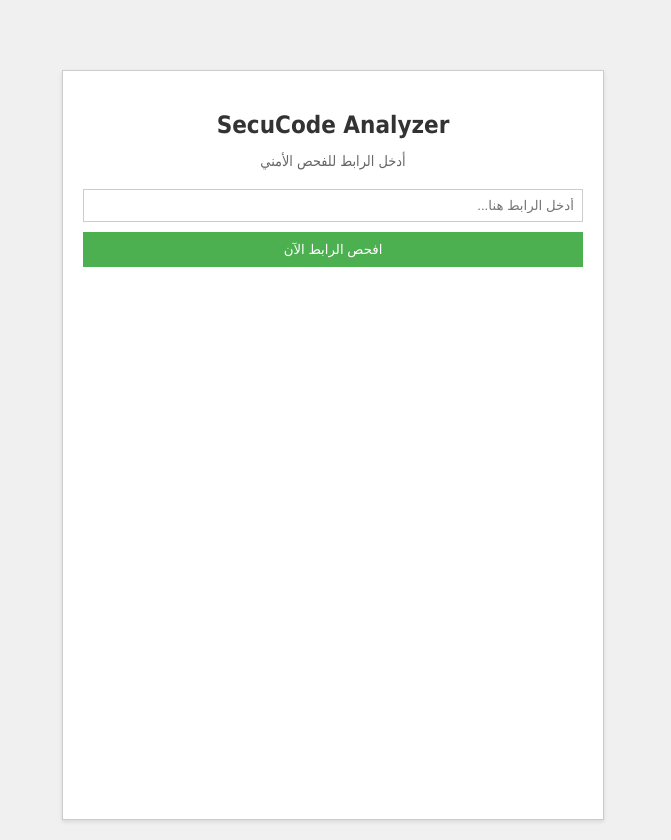
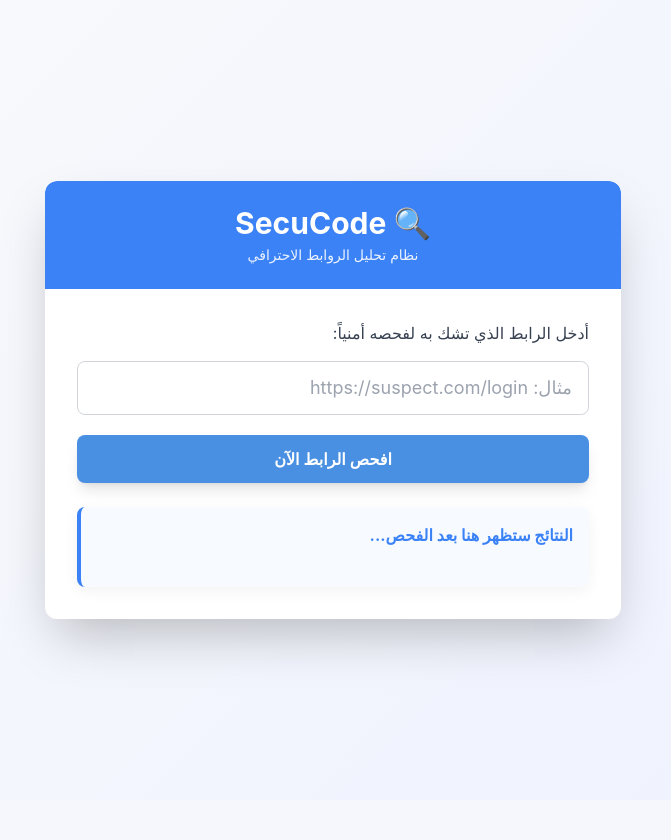
Before and after one commit to Gaqt13/SecuCode_Pro, a Flask app: page / in a window 1280 px wide. Shown: the whole page, without its empty margins (307-978 px from the left). After the commit the page ends 665 px from the top, so only its background shows below. Run offline with Flask 3, Linux system fonts and the light colour scheme; some libraries are stand-ins or nearby versions.

Commit message:
Revise title and enhance UI for SecuCode
Updated the title and improved styling for the SecuCode analyzer interface. Enhanced button functionality and result display for better user experience.

```diff
--- a/templates/index.html
+++ b/templates/index.html
@@ -3,213 +3,221 @@
 <head>
     <meta charset="UTF-8">
     <meta name="viewport" content="width=device-width, initial-scale=1.0">
-    <title>SecuCode - نظام تحليل الروابط</title>
+    <title>SecuCode - كاشف الروابط المشبوهة</title>
+
+    <!-- تحميل Tailwind CSS (مكتبة خفيفة وسريعة) -->
+    <script src="https://cdn.tailwindcss.com"></script>
     <style>
-        /* CSS بسيط مطابق للمظهر الوظيفي القديم */
+        :root {
+            --primary-color: #4A90E2;
+            --secondary-color: #50E3C2;
+            --background-start: #f6f8fa;
+            --background-end: #e0e6ed;
+            --card-shadow: 0 15px 40px rgba(0, 0, 0, 0.15);
+        }
+
         body {
-            font-family: Tahoma, sans-serif;
-            background-color: #f0f0f0;
-            color: #333;
+            background-image: linear-gradient(135deg, #f9fafb 0%, #eef2ff 100%);
+            min-height: 100vh;
+            font-family: 'Inter', sans-serif;
             margin: 0;
             padding: 20px;
-            display: flex;
-            justify-content: center;
-            min-height: 100vh;
+        }
+        .card-custom {
+            box-shadow: var(--card-shadow);
+            border-radius: 1.5rem;
+            border: none;
+            max-width: 650px;
+            overflow: hidden;
+        }
+        .header-bg {
+            background-color: var(--primary-color);
+            color: white;
+            padding: 30px 0;
+        }
+        .btn-primary {
+            background-color: var(--primary-color);
+            border-color: var(--primary-color);
+            transition: background-color 0.3s;
+        }
+        .btn-primary:hover {
+            background-color: #3b7ad7;
+            border-color: #3b7ad7;
         }
 
-        .container {
-            background-color: white;
-            border: 1px solid #ccc;
-            box-shadow: 0 2px 4px rgba(0,0,0,0.1);
+        .result-box {
+            min-height: 80px;
             padding: 20px;
-            max-width: 500px;
-            width: 100%;
-            margin-top: 50px;
+            border-radius: 0.75rem;
+            border-left: 5px solid;
+            box-shadow: 0 4px 15px rgba(0, 0, 0, 0.05);
         }
 
-        /* العناوين والأزرار */
-        h2 { color: #333; margin-bottom: 5px; text-align: center; }
-        .subtitle { font-size: 0.9em; color: #666; margin-bottom: 20px; text-align: center; }
+        .text-safe { color: #008033; }
+        .bg-safe { background-color: #e6ffed; border-left-color: #008033; }
 
-        #linkInput {
-            width: 100%;
-            padding: 8px;
-            margin-bottom: 10px;
-            border: 1px solid #ccc;
-            box-sizing: border-box;
+        .text-warn { color: #b37400; }
+        .bg-warn { background-color: #fff8e6; border-left-color: #b37400; }
+
+        .text-danger { color: #cc0000; }
+        .bg-danger { background-color: #ffe6e6; border-left-color: #cc0000; }
+    </style>
+    <script>
+        tailwind.config = {
+            theme: {
+                extend: {
+                    colors: {
+                        'primary': '#3b82f6',
+                        'safe': '#10b981',
+                        'warn': '#f59e0b',
+                        'danger': '#ef4444',
+                    }
+                }
+            }
         }
+    </script>
+</head>
+<body class="flex justify-center items-center">
+    <div class="w-full max-w-xl">
+        <div class="bg-white rounded-xl shadow-2xl overflow-hidden card-custom">
+            <!-- Header -->
+            <div class="bg-primary text-white p-6 text-center rounded-t-xl header-bg">
+                <h1 class="text-3xl font-bold mb-1">🔍 SecuCode</h1>
+                <p class="text-sm opacity-90">نظام تحليل الروابط الاحترافي</p>
+            </div>
 
-        #checkButton {
-            width: 100%;
-            padding: 10px;
-            background-color: #4CAF50; /* لون بسيط */
-            color: white;
-            border: none;
-            cursor: pointer;
-            transition: background-color 0.3s;
-        }
-        #checkButton:hover { background-color: #45a049; }
+            <!-- Card Body -->
+            <div class="p-6 md:p-8">
+                <p class="mb-4 text-gray-700">أدخل الرابط الذي تشك به لفحصه أمنياً:</p>
 
-        /* رسائل الخطأ والتحميل */
-        .message-box {
-            padding: 10px;
-            margin-top: 15px;
-            border-radius: 4px;
-            font-weight: bold;
-            text-align: center;
-            display: none;
-        }
-        .error-message {
-            background-color: #ffe0e0;
-            color: red;
-            border: 1px solid red;
-        }
-        .loading-message {
-            color: blue;
-        }
+                <!-- Input -->
+                <div class="mb-5">
+                    <input type="url" id="linkInput" class="w-full px-4 py-3 border border-gray-300 rounded-lg focus:ring-primary focus:border-primary text-lg" placeholder="مثال: https://suspect.com/login" required>
+                </div>
 
-        /* لوحة النتائج */
-        .result-panel {
-            margin-top: 20px;
-            padding: 15px;
-            border: 1px solid #ddd;
-            background-color: #f9f9f9;
-        }
+                <!-- Button -->
+                <button onclick="checkLink()" id="checkButton" class="btn-primary text-white py-3 px-4 rounded-lg font-semibold w-full flex items-center justify-center shadow-lg hover:shadow-xl transition-all duration-300">
+                    <span id="buttonText">افحص الرابط الآن</span>
+                    <svg id="spinner" class="animate-spin -ml-1 mr-3 h-5 w-5 text-white hidden" xmlns="http://www.w3.org/2000/svg" fill="none" viewBox="0 0 24 24">
+                        <circle class="opacity-25" cx="12" cy="12" r="10" stroke="currentColor" stroke-width="4"></circle>
+                        <path class="opacity-75" fill="currentColor" d="M4 12a8 8 0 018-8V0C5.373 0 0 5.373 0 12h4zm2 5.291A7.962 7.962 0 014 12H0c0 3.042 1.135 5.824 3 7.938l3-2.647z"></path>
+                    </svg>
+                </button>
 
-        .result-summary {
-            padding: 10px;
-            margin-bottom: 10px;
-            font-weight: bold;
-            color: white;
-            text-align: center;
-        }
+                <!-- صندوق النتائج -->
+                <div id="result" class="mt-6 p-4 rounded-lg font-bold text-base border-l-4 border-primary bg-blue-50/50 text-primary transition-all duration-500 result-box">
+                    النتائج ستظهر هنا بعد الفحص...
+                </div>
 
-        /* تخصيص الألوان للحالات */
-        .status-success { background-color: #4CAF50; }
-        .status-warning { background-color: #FFC107; color: #333; }
-        .status-error { background-color: #f44336; }
-    </style>
-</head>
-<body>
+                <!-- مكان عرض التحذيرات المفصلة -->
+                <div id="warningsList" class="mt-4 p-3 bg-gray-50 rounded-lg border border-gray-200 hidden">
+                    <h3 class="text-lg font-semibold mb-2 text-gray-800">⚠️ تحذيرات تفصيلية في محتوى الصفحة:</h3>
+                    <ul id="warningItems" class="list-disc pr-5 space-y-1 text-sm text-gray-600">
+                        <!-- التحذيرات ستُضاف هنا بواسطة JavaScript -->
+                    </ul>
+                </div>
 
-    <div class="container">
-        <h2>SecuCode Analyzer</h2>
-        <p class="subtitle">أدخل الرابط للفحص الأمني</p>
-
-        <input type="text" id="linkInput" placeholder="أدخل الرابط هنا..." aria-label="أدخل رابط الفحص">
-
-        <button id="checkButton">افحص الرابط الآن</button>
-
-        <div id="errorMessage" class="message-box error-message" role="alert"></div>
-        <div id="loadingMessage" class="message-box loading-message" style="display: none;">جاري التحليل...</div>
-
-        <div id="resultPanel" class="result-panel" style="display: none;">
             </div>
+        </div>
     </div>
 
     <script>
-        const linkInput = document.getElementById('linkInput');
-        const checkButton = document.getElementById('checkButton');
-        const resultPanel = document.getElementById('resultPanel');
-        const errorMessage = document.getElementById('errorMessage');
-        const loadingMessage = document.getElementById('loadingMessage');
+        async function checkLink() {
+            const link = document.getElementById('linkInput').value;
+            const resultDiv = document.getElementById('result');
+            const button = document.getElementById('checkButton');
+            const buttonText = document.getElementById('buttonText');
+            const spinner = document.getElementById('spinner');
+            const warningsListDiv = document.getElementById('warningsList');
+            const warningItemsUl = document.getElementById('warningItems');
 
-        checkButton.addEventListener('click', async () => {
-            const link = linkInput.value.trim();
-
-            // 1. تنظيف الرسائل السابقة وعرض التحميل
-            errorMessage.style.display = 'none';
-            resultPanel.style.display = 'none';
-            loadingMessage.style.display = 'block';
-
-            checkButton.textContent = 'جاري الفحص...';
-            checkButton.disabled = true;
+            // تهيئة حالة التحميل
+            resultDiv.className = 'mt-6 p-4 rounded-lg font-bold text-base border-l-4 border-primary bg-blue-50/50 text-primary transition-all duration-500 result-box';
+            resultDiv.innerHTML = "جاري التحليل... <span class='text-sm font-normal'>(يتم فحص 10 قواعد أمنية)</span>";
+            warningsListDiv.classList.add('hidden');
+            button.disabled = true;
+            buttonText.textContent = "جاري الفحص...";
+            spinner.classList.remove('hidden');
 
             if (!link) {
-                loadingMessage.style.display = 'none';
-                errorMessage.textContent = '❌ الرجاء إدخال رابط للتحليل.';
-                errorMessage.style.display = 'block';
-                checkButton.textContent = 'افحص الرابط الآن';
-                checkButton.disabled = false;
+                resultDiv.className = 'mt-6 p-4 rounded-lg font-bold text-base border-l-4 border-danger bg-red-50 text-danger result-box';
+                resultDiv.innerHTML = "❌ الرجاء إدخال رابط صالح لبدء الفحص.";
+                resetButton(button, buttonText, spinner);
                 return;
             }
 
             try {
-                const response = await fetch('/analyze', {
+                // ✅ المسار النهائي والأبسط الذي يتطابق مع app.py
+                const apiUrl = '/check_link';
+
+                const response = await fetch(apiUrl, {
                     method: 'POST',
-                    headers: { 'Content-Type': 'application/json' },
+                    headers: {
+                        'Content-Type': 'application/json'
+                    },
                     body: JSON.stringify({ link: link })
                 });
 
                 const data = await response.json();
 
-                // إخفاء رسالة التحميل
-                loadingMessage.style.display = 'none';
+                if (data.error) {
+                    resultDiv.className = 'mt-6 p-4 rounded-lg font-bold text-base border-l-4 border-danger bg-red-50 text-danger result-box';
+                    resultDiv.innerHTML = `خطأ في الخادم: ${data.error}`;
+                } else {
+                    let borderColor, bgColor, textColor, result;
 
-                // 2. معالجة الاستجابة (بما في ذلك خطأ التحقق 400)
-                if (response.status === 400 || data.status === 'validation_error') {
-                    // هذا سيظهر رسالة الخطأ للمدخلات غير الصالحة (الحروف العشوائية)
-                    errorMessage.textContent = data.message || 'خطأ في صيغة الرابط.';
-                    errorMessage.style.display = 'block';
+                    if (data.certainty === 'High') {
+                        borderColor = 'border-danger';
+                        bgColor = 'bg-red-50';
+                        textColor = 'text-danger';
+                        result = "🔴 خطر جسيم (خطر احتيال مؤكد)";
+                    } else if (data.certainty === 'Medium') {
+                        borderColor = 'border-warn';
+                        bgColor = 'bg-yellow-50';
+                        textColor = 'text-warn';
+                        result = "🟡 مشتبه به (يحتوي على عناصر مريبة)";
+                    } else {
+                        borderColor = 'border-safe';
+                        bgColor = 'bg-green-50';
+                        textColor = 'text-safe';
+                        result = "🟢 آمن نسبياً";
+                    }
 
-                } else if (response.status === 200) {
-                    // عرض النتائج إذا كان الرابط صالحاً وتم تحليله بنجاح
-                    displayAnalysisResult(data);
-                    resultPanel.style.display = 'block';
+                    resultDiv.className = `mt-6 p-4 rounded-lg font-bold text-base border-l-4 ${borderColor} ${bgColor} ${textColor} transition-all duration-500 result-box`;
+                    resultDiv.innerHTML = `
+                        <div>النتيجة: <strong>${result}</strong></div>
+                        <div class='text-sm font-normal mt-1'>نقاط الشك الكلية: <strong>${data.score}</strong></div>
+                    `;
 
-                } else {
-                    // أي خطأ آخر
-                     errorMessage.textContent = `⚠️ خطأ في الخادم (الكود: ${response.status}): ${data.message || 'يرجى المحاولة لاحقاً.'}`;
-                     errorMessage.style.display = 'block';
+                    // عرض التحذيرات المفصلة
+                    if (data.warnings && data.warnings.length > 0) {
+                        warningItemsUl.innerHTML = '';
+                        data.warnings.forEach(warning => {
+                            const li = document.createElement('li');
+                            li.textContent = warning;
+                            warningItemsUl.appendChild(li);
+                        });
+                        warningsListDiv.classList.remove('hidden');
+
+                        warningsListDiv.className = `mt-4 p-3 rounded-lg border text-base border-l-4 ${borderColor} ${bgColor} ${textColor}`;
+                    } else {
+                        warningsListDiv.classList.add('hidden');
+                    }
                 }
 
             } catch (error) {
                 console.error('Fetch Error:', error);
-                loadingMessage.style.display = 'none';
-                errorMessage.textContent = '⚠️ خطأ في الاتصال بالشبكة.';
-                errorMessage.style.display = 'block';
+                resultDiv.className = 'mt-6 p-4 rounded-lg font-bold text-base border-l-4 border-danger bg-red-50 text-danger result-box';
+                resultDiv.innerHTML = "❌ فشل الاتصال بالخادم. الرجاء التأكد من أن API Flask يعمل بشكل صحيح.";
             } finally {
-                checkButton.textContent = 'افحص الرابط الآن';
-                checkButton.disabled = false;
+                resetButton(button, buttonText, spinner);
             }
-        });
+        }
 
-        // دالة لعرض النتائج (مطابقة للحقول من app.py)
-        function displayAnalysisResult(data) {
-            let statusClass, statusText;
-
-            switch (data.status) {
-                case 'success':
-                    statusClass = 'status-success';
-                    statusText = 'آمن نسبيًا';
-                    break;
-                case 'warning':
-                    statusClass = 'status-warning';
-                    statusText = 'تحذير / مراجعة';
-                    break;
-                case 'error':
-                    statusClass = 'status-error';
-                    statusText = 'خطر محتمل';
-                    break;
-                default:
-                    statusClass = 'status-warning';
-                    statusText = 'حالة غير محددة';
-            }
-
-            resultPanel.innerHTML = `
-                <div class="result-summary ${statusClass}">
-                    النتيجة: ${statusText} | نقاط الشك الكلية: ${data.suspicious_points || 'N/A'}
-                </div>
-
-                <p><strong>الرابط المفحوص:</strong> <span style="direction: ltr;">${data.link || 'N/A'}</span></p>
-                <p><strong>تصنيف الخطورة:</strong> ${data.risk_score || 'N/A'}</p>
-                <p><strong>عدد التحذيرات:</strong> ${data.detected_warnings || '0'}</p>
-
-                <div style="margin-top: 10px; padding: 10px; border: 1px solid #ddd; background-color: #fff;">
-                    <strong>رسالة محتوى الصفحة:</strong>
-                    <br>${data.page_content_warning || 'لا توجد تفاصيل إضافية.'}
-                </div>
-            `;
+        function resetButton(button, buttonText, spinner) {
+            button.disabled = false;
+            buttonText.textContent = "افحص الرابط الآن";
+            spinner.classList.add('hidden');
         }
     </script>
 </body>
```
